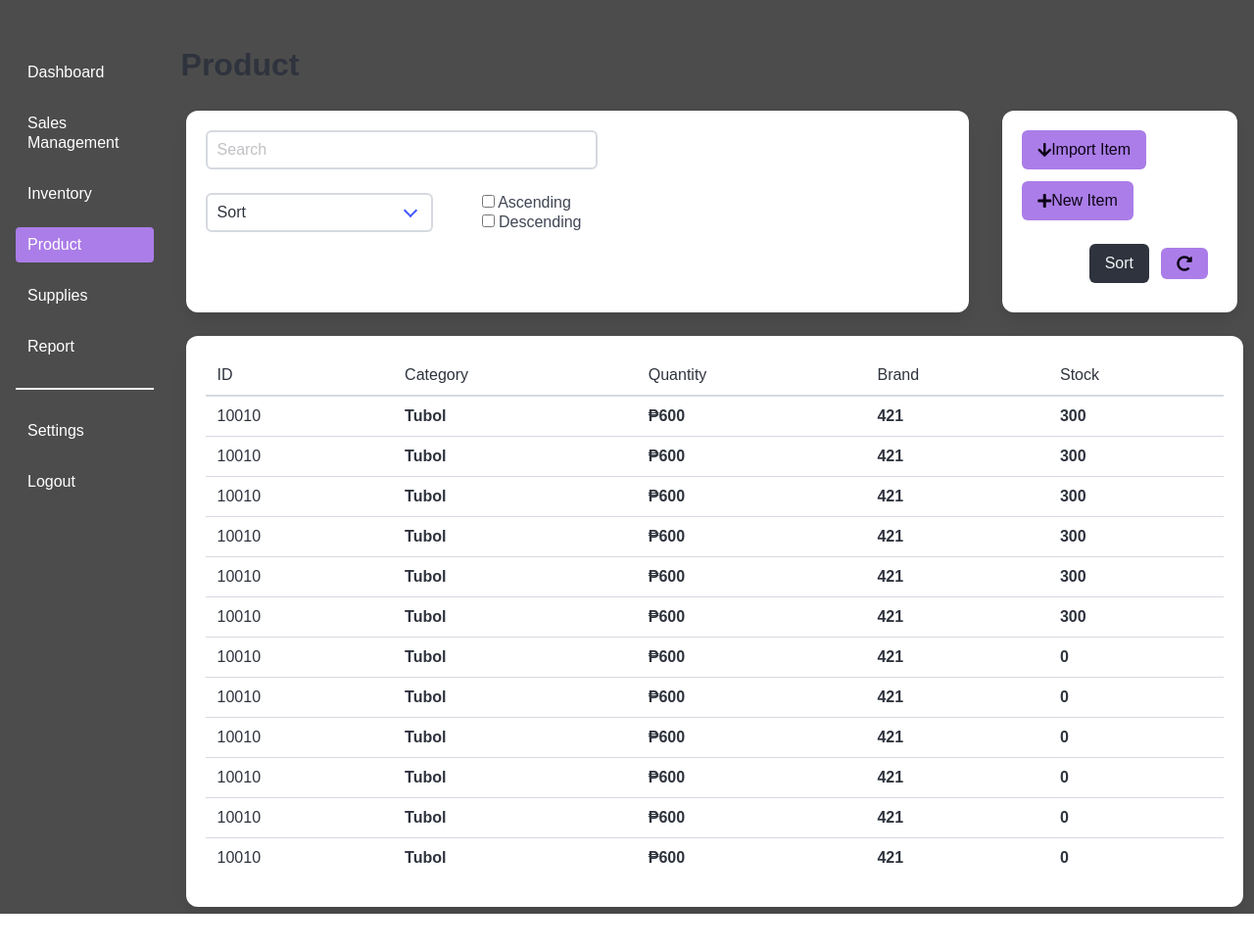
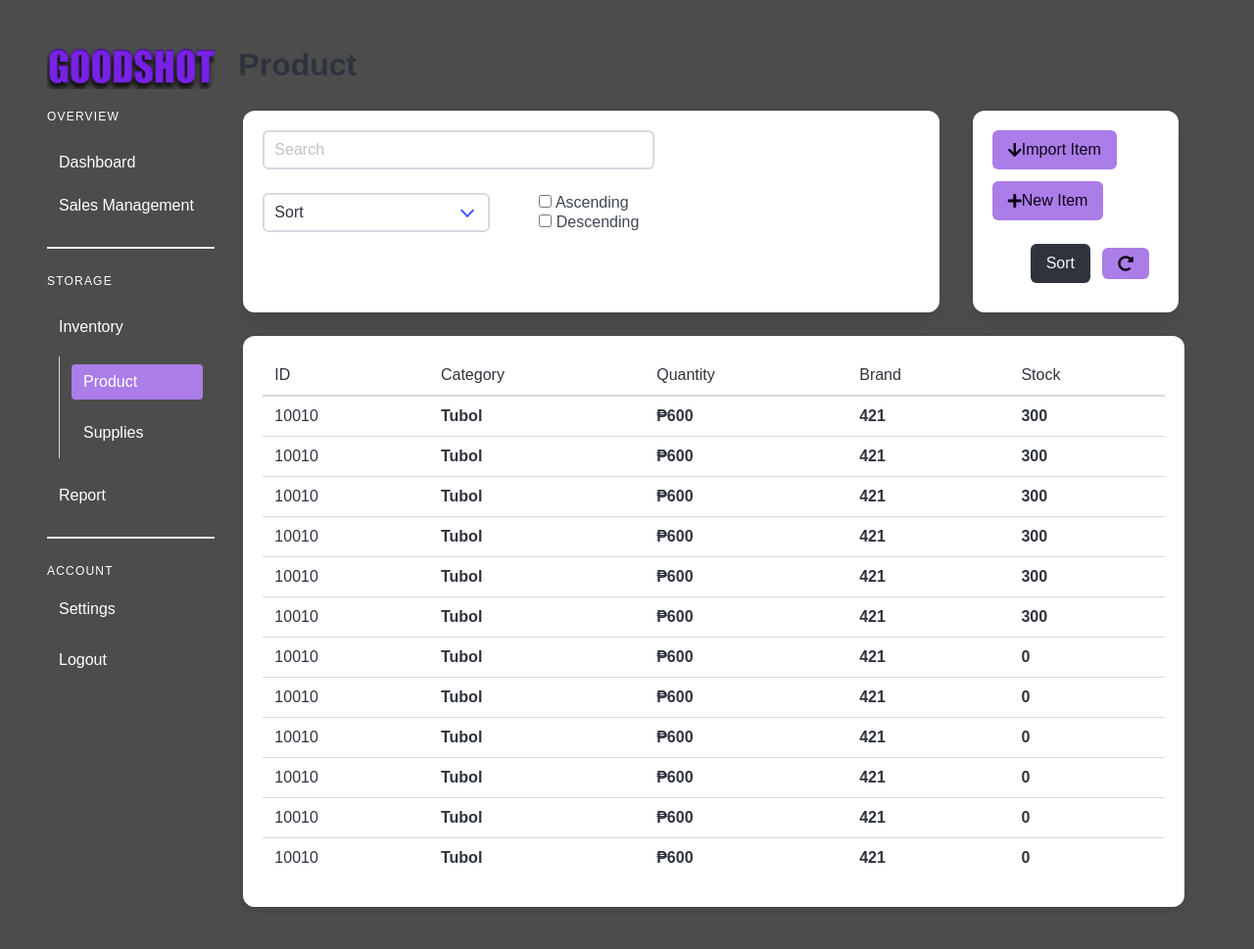
Before and after one commit to brandodt/GoodShot, a PHP site: page /admin/product.php in a window 1280 px wide. Shown: the whole page at 98% size. Before the commit the page ends 933 px from the top, so only its background shows below. Run offline with PHP 8.4, Linux system fonts and the light colour scheme; some web fonts are replaced.

Commit message:
refactor: Update links to inventory and product pages in admin section

```diff
--- a/public_html/admin/index.php
+++ b/public_html/admin/index.php
@@ -52,9 +52,9 @@
                     <p class="menu-label has-text-white">Storage</p>
                     <ul class="menu-list">
                         <li class="pt-2">
-                            <a class="has-background-grey-light has-text-white nice">Inventory</a>
+                            <a href="inventory.php" class="has-background-grey-light has-text-white nice">Inventory</a>
                             <ul>
-                                <li class="py-2"><a class="has-background-grey-light has-text-white nice">Product</a>
+                                <li class="py-2"><a href="product.php" class="has-background-grey-light has-text-white nice">Product</a>
                                 </li>
                                 <li class="py-2"><a class="has-background-grey-light has-text-white nice">Supplies</a>
                                 </li>
--- a/public_html/admin/product.php
+++ b/public_html/admin/product.php
@@ -63,34 +63,48 @@
 </head>
 
 <body>
-    <div class="fixed-grid has-7-cols" id="division">
-        <div class="grid">
-            <div class="cell nigga">
-                <aside class="menu has-background-grey-light px-4 py-6">
-                    <ul class="menu-list is-primary flex-column">
-                        <li class="py-2"><a href="#" class="has-background-grey-light has-text-white nice">Dashboard</a>
+    <div class="section">
+        <div class="columns">
+            <div class="column is-2">
+                <aside class="menu">
+                    <img src="assets/img/logo_purple.png">
+                    <p class="menu-label has-text-white">Overview</p>
+                    <ul class="menu-list">
+                        <li class="pt-2"><a href="index.php"
+                                class="has-background-grey-light has-text-white nice">Dashboard</a>
                         </li>
-                        <li class="py-2"><a href="sales-mgmt.php"
-                                class="has-background-grey-light has-text-white nice">Sales Management</a>
+                        <li class="pt-2"><a href="sales-mgmt.php"
+                                class="has-background-grey-light has-text-white nice">Sales
+                                Management</a></li>
+                    </ul>
+                    <hr>
+                    <p class="menu-label has-text-white">Storage</p>
+                    <ul class="menu-list">
+                        <li class="pt-2">
+                            <a href="inventory.php" class="has-background-grey-light has-text-white nice">Inventory</a>
+                            <ul>
+                                <li class="py-2"><a href="#" class="has-background-primary has-text-white">Product</a>
+                                </li>
+                                <li class="py-2"><a class="has-background-grey-light has-text-white nice">Supplies</a>
+                                </li>
+                            </ul>
                         </li>
-                        <li class="py-2"><a class="has-background-grey-light has-text-white nice">Inventory</a></li>
-                        <li class="py-2"><a class="has-background-primary has-text-white">Product</a></li>
-                        <li class="py-2"><a class="has-background-grey-light has-text-white nice">Supplies</a></li>
                         <li class="pt-2"><a class="has-background-grey-light has-text-white nice">Report</a></li>
-                        <li class="flex-spacer"></li>
-                        <hr>
+                    </ul>
+                    <hr>
+                    <p class="menu-label has-text-white">Account</p>
+                    <ul class="menu-list">
                         <li class="pb-2"><a class="has-background-grey-light has-text-white nice">Settings</a></li>
                         <li class="py-2"><a class="has-background-grey-light has-text-white nice">Logout</a></li>
                     </ul>
                 </aside>
             </div>
-            <div class="cell is-col-span-6 pt-6">
+            <div class="column is-10">
                 <h1 class="title">Product</h1>
                 <div class="columns">
                     <div class="negar column is-9">
                         <div class="box">
                             <div class="container">
-
                                 <div class="columns" id="searchTools">
                                     <div class="column is-3" id="searchbar">
                                         <input class="input" type="text" placeholder="Search" />
@@ -257,7 +271,6 @@
                             </div>
                         </div>
                     </div>
-
                 </div>
             </div>
         </div>
--- a/public_html/admin/sales-mgmt.php
+++ b/public_html/admin/sales-mgmt.php
@@ -49,9 +49,10 @@
                     <p class="menu-label has-text-white">Storage</p>
                     <ul class="menu-list">
                         <li class="pt-2">
-                            <a class="has-background-grey-light has-text-white nice">Inventory</a>
+                            <a href="inventory.php" class="has-background-grey-light has-text-white nice">Inventory</a>
                             <ul>
-                                <li class="py-2"><a class="has-background-grey-light has-text-white nice">Product</a>
+                                <li class="py-2"><a href="product.php"
+                                        class="has-background-grey-light has-text-white nice">Product</a>
                                 </li>
                                 <li class="py-2"><a class="has-background-grey-light has-text-white nice">Supplies</a>
                                 </li>
```
Also changed, not shown: public_html/admin/inventory.php (renamed from public_html/admin/invetory.php, +32 -32 lines).
